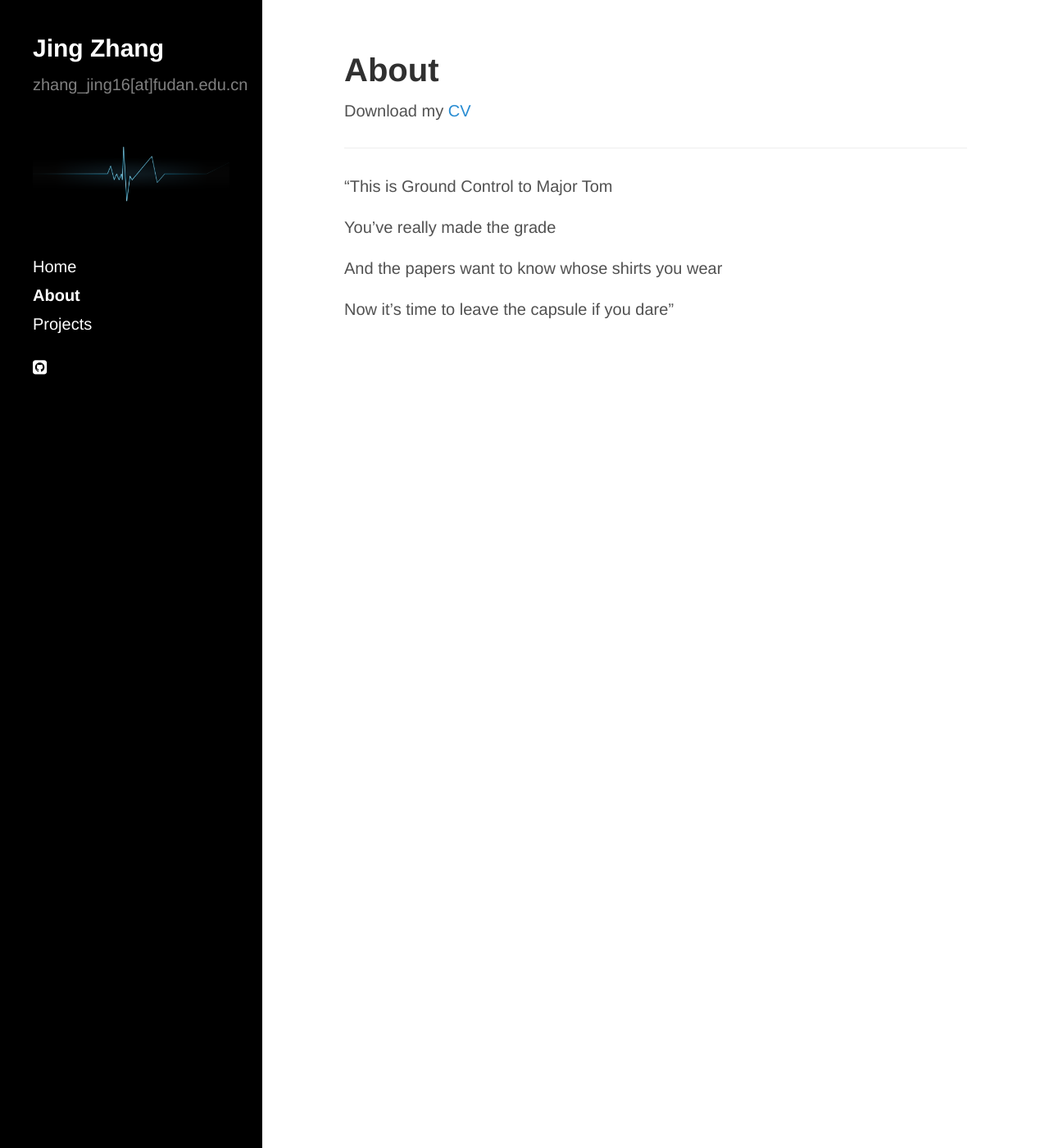
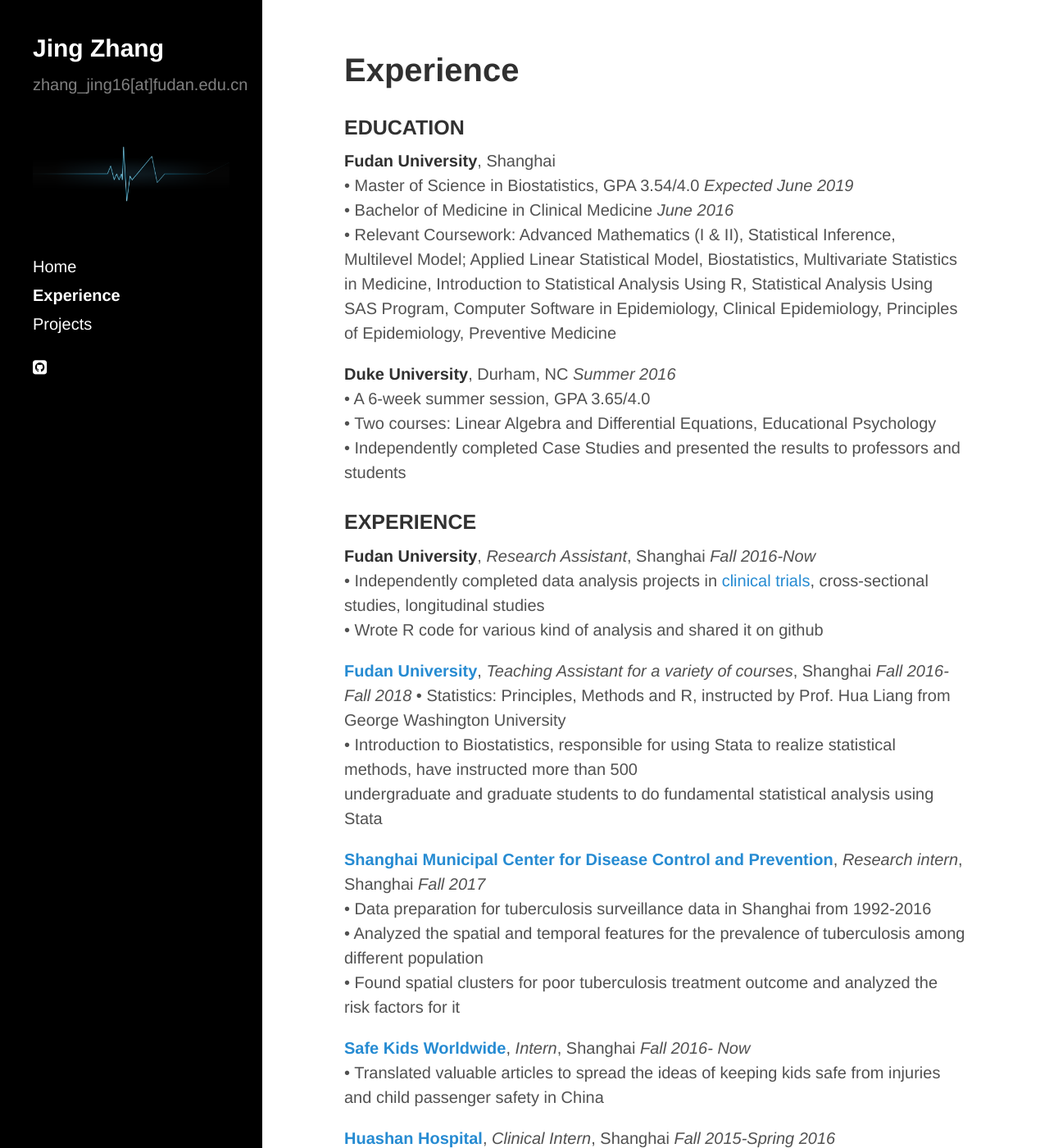
Before and after one commit to jingzhang1/jingzhang1.github.io, a Jekyll site: the page built from about.md, in a window 1280 px wide and 1400 px high. Shown: the whole window at 82% size. Built offline with Jekyll 4.4.1, drawn with Linux system fonts in a browser that asks for light colours; nearby versions of some CDN libraries; some of the changed text lies outside the part shown.

Commit message:
Update about.md

```diff
--- a/about.md
+++ b/about.md
@@ -1,18 +1,47 @@
 ---
 layout: page
-title: About
+title: Experience
 ---
+### EDUCATION
+**Fudan University**, Shanghai
+• Master of Science in Biostatistics, GPA 3.54/4.0 *Expected June 2019*
+• Bachelor of Medicine in Clinical Medicine *June 2016*
+• Relevant Coursework: Advanced Mathematics (I & II), Statistical Inference, Multilevel Model; Applied Linear
+Statistical Model, Biostatistics, Multivariate Statistics in Medicine, Introduction to Statistical Analysis Using R,
+Statistical Analysis Using SAS Program, Computer Software in Epidemiology, Clinical Epidemiology, Principles of
+Epidemiology, Preventive Medicine
 
-Download my [CV](https://jingzhang1.github.io/assets/pdfs/Resume_Jing Zhang.pdf)
+**Duke University**, Durham, NC *Summer 2016*
+• A 6-week summer session, GPA 3.65/4.0
+• Two courses: Linear Algebra and Differential Equations, Educational Psychology
+• Independently completed Case Studies and presented the results to professors and students
 
-___
+### EXPERIENCE
+**Fudan University**, *Research Assistant*, Shanghai *Fall 2016-Now*
+• Independently completed data analysis projects in [clinical trials](), cross-sectional studies, longitudinal studies
+• Wrote R code for various kind of analysis and shared it on github
 
-[comment]: # *Status*
+**[Fudan University](http://www.fudan.edu.cn/en/)**, *Teaching Assistant for a variety of courses*, Shanghai *Fall 2016-Fall 2018*
+• Statistics: Principles, Methods and R, instructed by Prof. Hua Liang from George Washington University
+• Introduction to Biostatistics, responsible for using Stata to realize statistical methods, have instructed more than 500
+undergraduate and graduate students to do fundamental statistical analysis using Stata
 
-“This is Ground Control to Major Tom
+**[Shanghai Municipal Center for Disease Control and Prevention](http://www.scdc.sh.cn/indexEn.shtml)**, *Research intern*, Shanghai *Fall 2017*
+• Data preparation for tuberculosis surveillance data in Shanghai from 1992-2016
+• Analyzed the spatial and temporal features for the prevalence of tuberculosis among different population
+• Found spatial clusters for poor tuberculosis treatment outcome and analyzed the risk factors for it
 
-You've really made the grade
+**[Safe Kids Worldwide](https://www.safekids.org/)**, *Intern*, Shanghai *Fall 2016- Now*
+• Translated valuable articles to spread the ideas of keeping kids safe from injuries and child passenger safety in China
 
-And the papers want to know whose shirts you wear
+**[Huashan Hospital](https://huashan.org.cn/)**, *Clinical Intern*, Shanghai *Fall 2015-Spring 2016*
+• Rotated among 24 different departments in 48 weeks in Huashan Hospital, one of the top 3 hospitals in China
 
-Now it's time to leave the capsule if you dare”
+**[East China Normal University](http://english.ecnu.edu.cn/)**, *Summer Course Participant in Frontiers Topics in Statistics*, Shanghai *Summer 2018*
+• Topics included but not limited to Semiparametric, High-dimensional data analysis, Measurement Error Model
+
+**[Fudan University](http://www.fudan.edu.cn/en/)**, *Summer Course Participant in Advanced Statistical Methods in Public Health*, Shanghai *Summer 2017*
+• Topics included but not limited to Bayesian Analysis, Generalized Additive Models, Multi-level Regression Models
+
+**[University of Alberta](https://www.ualberta.ca/)**, *Summer Course Participant in Frontiers of Global Health*, Shanghai *Summer 2013*
+• Learnt with 3 Canadian professors and 15 Canadian students on global health topics and health policy in China
```
